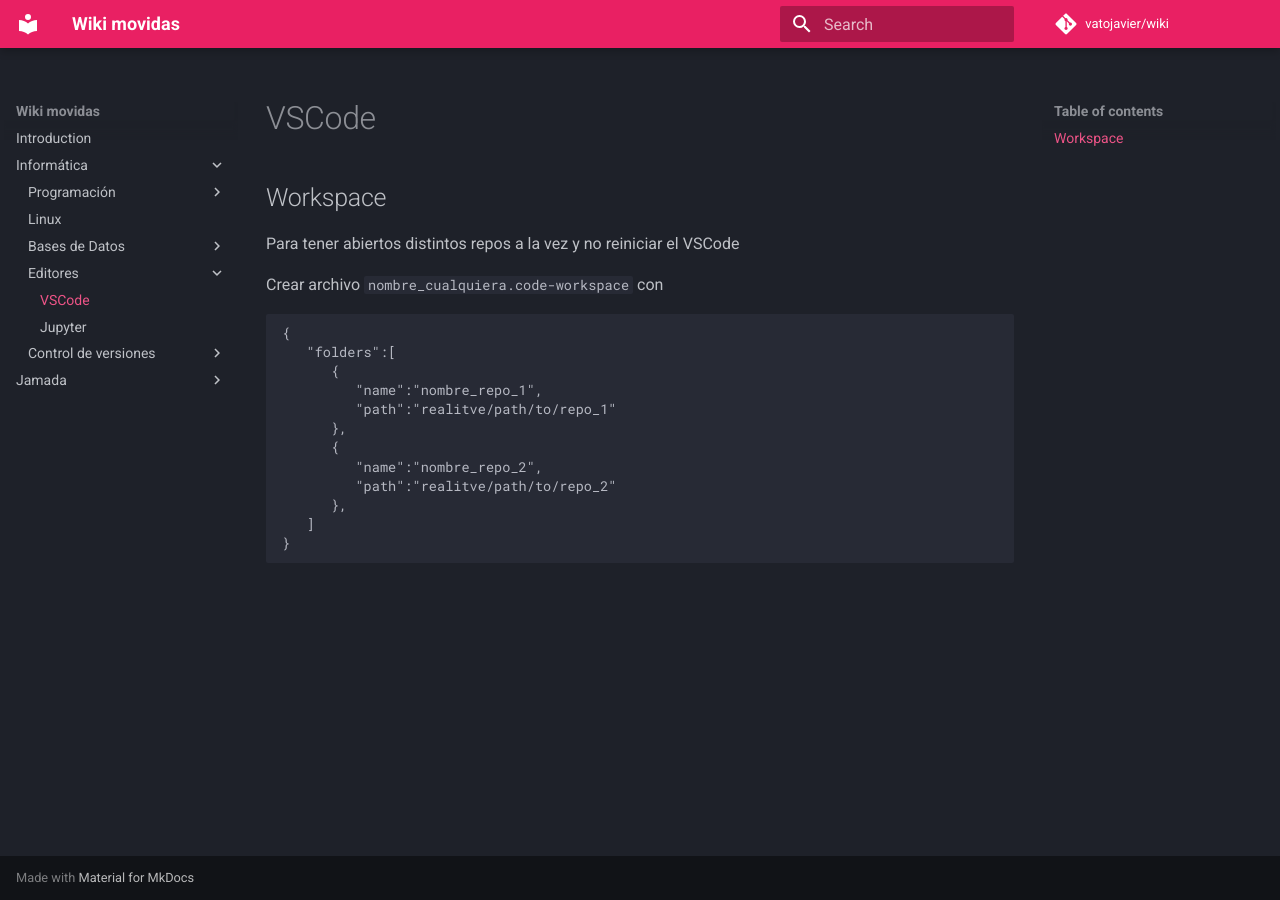
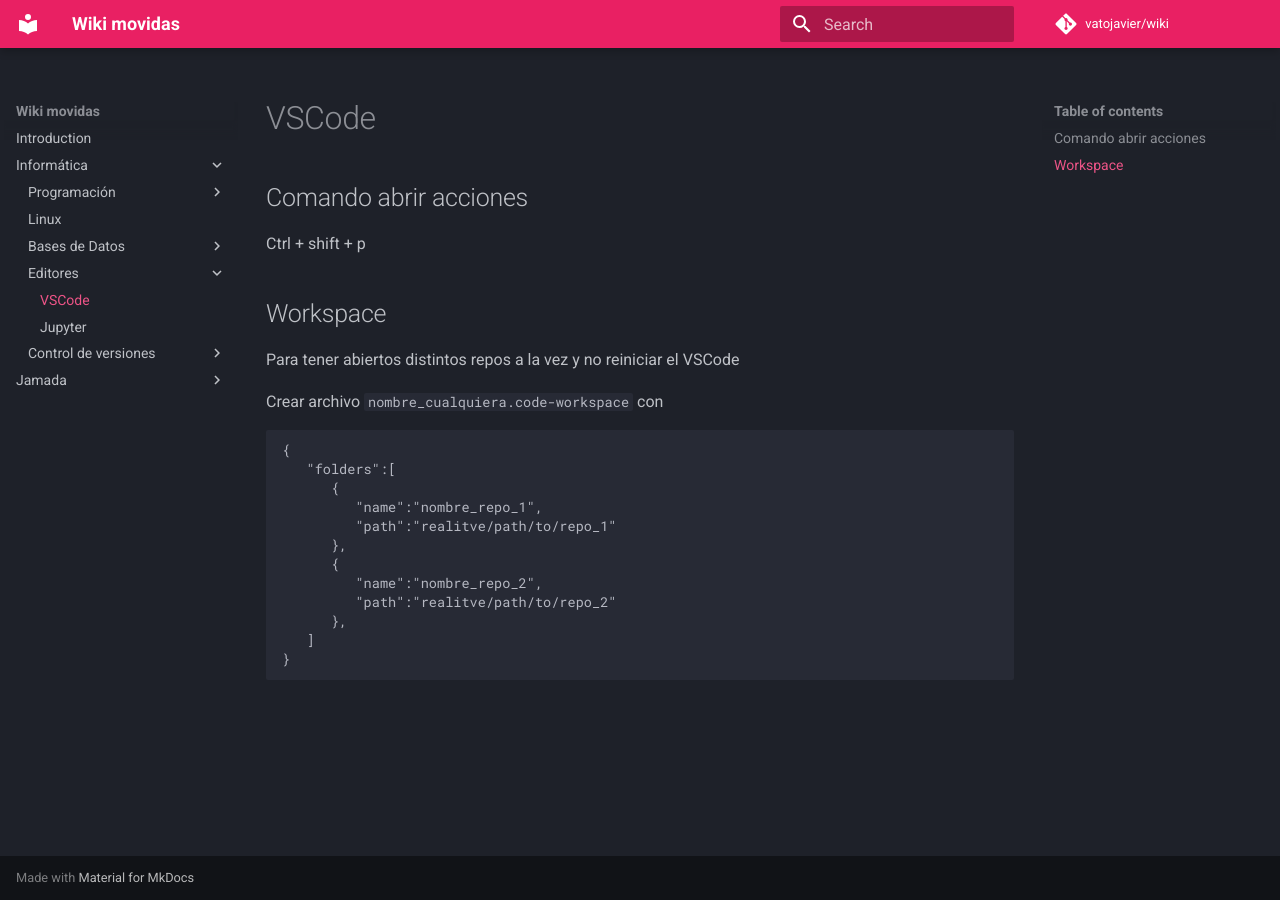
Before and after one commit to vatojavier/wiki, an MkDocs documentation site: the page built from docs/informatica/editores/vscode.md, in a window 1280 px wide. Built offline with MkDocs 1.6.1 and Material for MkDocs 9.7.7, drawn with Linux system fonts in a browser that asks for light colours; comment, search, counter and statistics services are not loaded.

Commit message:
Update vscode.md

```diff
--- a/docs/informatica/editores/vscode.md
+++ b/docs/informatica/editores/vscode.md
@@ -1,4 +1,10 @@
 # VSCode
+
+
+## Comando abrir acciones
+
+Ctrl + shift + p
+
 
 ## Workspace
 Para tener abiertos distintos repos a la vez y no reiniciar el VSCode
```
